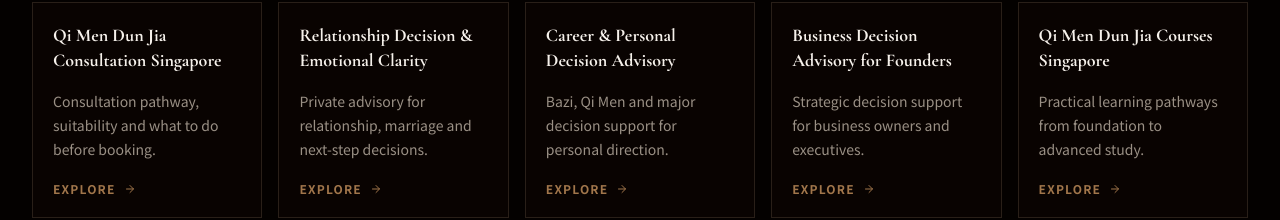
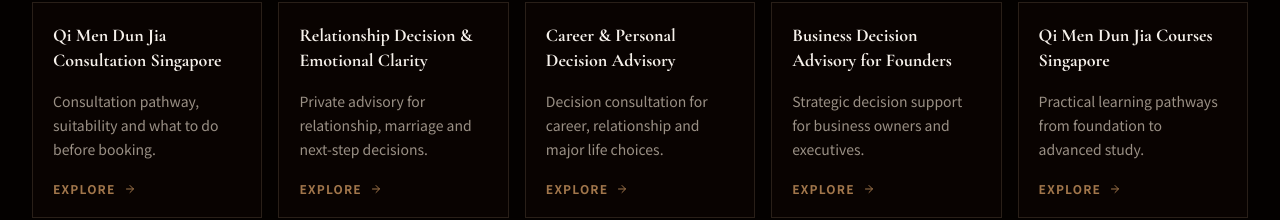
Before and after one commit to BODHIWONG/qmfeng-website, a Next.js app: page /en/insights in a window 1280 px wide. Shown: the part 518-738 px from the top of the page. Built offline with nearby package versions, Linux system fonts and the light colour scheme.

Commit message:
Remove legacy offer references from app/insights/page.tsx

```diff
--- a/app/insights/page.tsx
+++ b/app/insights/page.tsx
@@ -28,7 +28,7 @@ import { useLocalizedHref } from "@/hooks/use-localized-href";
 const contentHubs = [
   { titleEn: "Qi Men Dun Jia Consultation Singapore", titleZh: "新加坡奇门遁甲咨询", descriptionEn: "Consultation pathway, suitability and what to do before booking.", descriptionZh: "了解咨询入口、适合情况与预约前准备。", href: "/decision" },
   { titleEn: "Relationship Decision & Emotional Clarity", titleZh: "感情决策与关系清晰", descriptionEn: "Private advisory for relationship, marriage and next-step decisions.", descriptionZh: "感情、婚姻与下一步选择的私密咨询。", href: "/relationship-clarity-reading-singapore" },
-  { titleEn: "Career & Personal Decision Advisory", titleZh: "事业与个人决策咨询", descriptionEn: "Bazi, Qi Men and major decision support for personal direction.", descriptionZh: "八字、奇门与重大决策支持。", href: "/personal-advisory" },
+  { titleEn: "Career & Personal Decision Advisory", titleZh: "事业与个人决策咨询", descriptionEn: "Decision consultation for career, relationship and major life choices.", descriptionZh: "面向事业、关系与人生重大选择的决策咨询。", href: "/personal-advisory" },
   { titleEn: "Business Decision Advisory for Founders", titleZh: "企业主商业决策顾问", descriptionEn: "Strategic decision support for business owners and executives.", descriptionZh: "面向企业主与高管的战略决策支持。", href: "/enterprise-strategic-advisory" },
   { titleEn: "Qi Men Dun Jia Courses Singapore", titleZh: "新加坡奇门遁甲课程", descriptionEn: "Practical learning pathways from foundation to advanced study.", descriptionZh: "从基础到高阶的奇门遁甲实战学习路径。", href: "/courses" },
 ];
```
